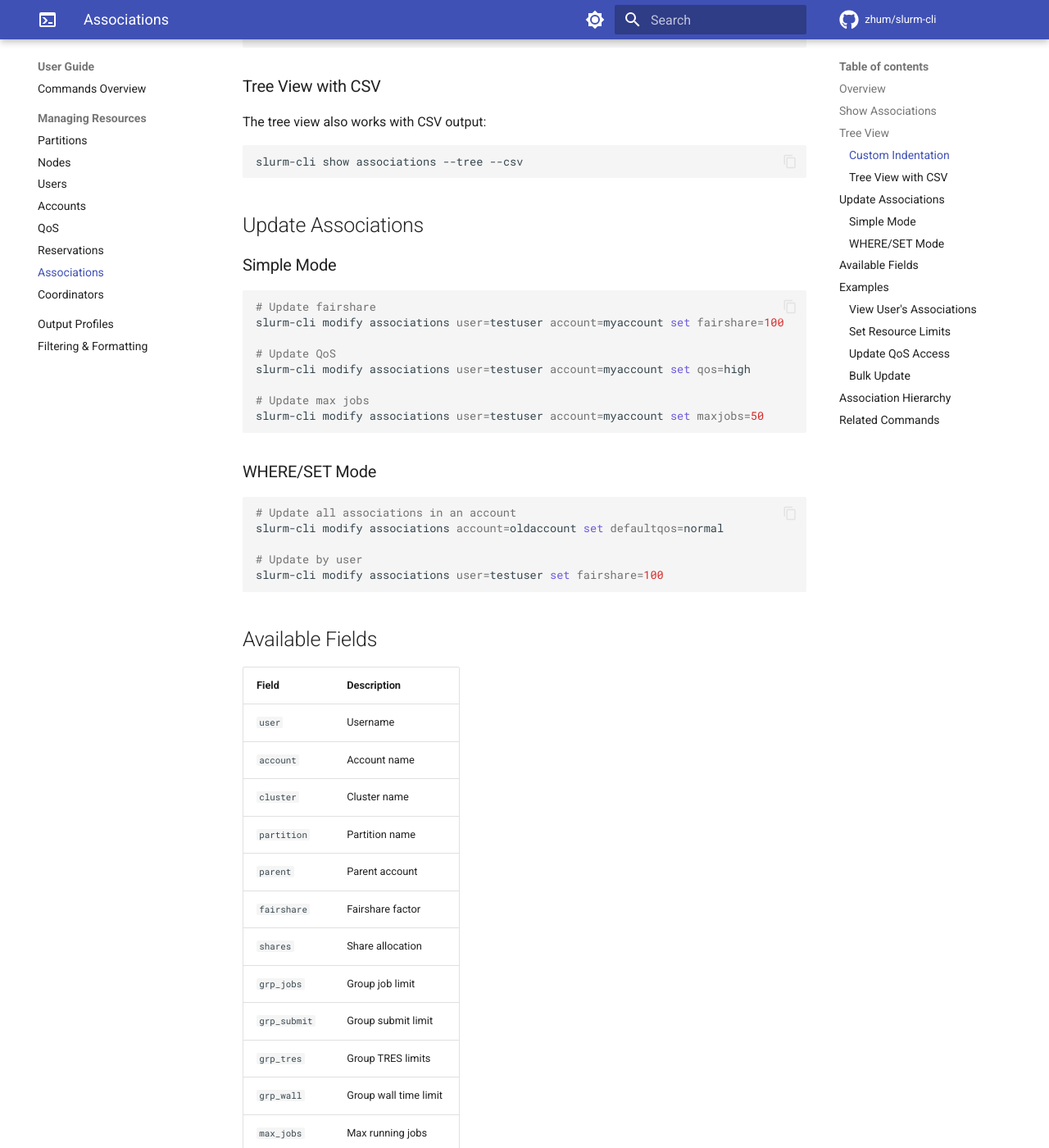
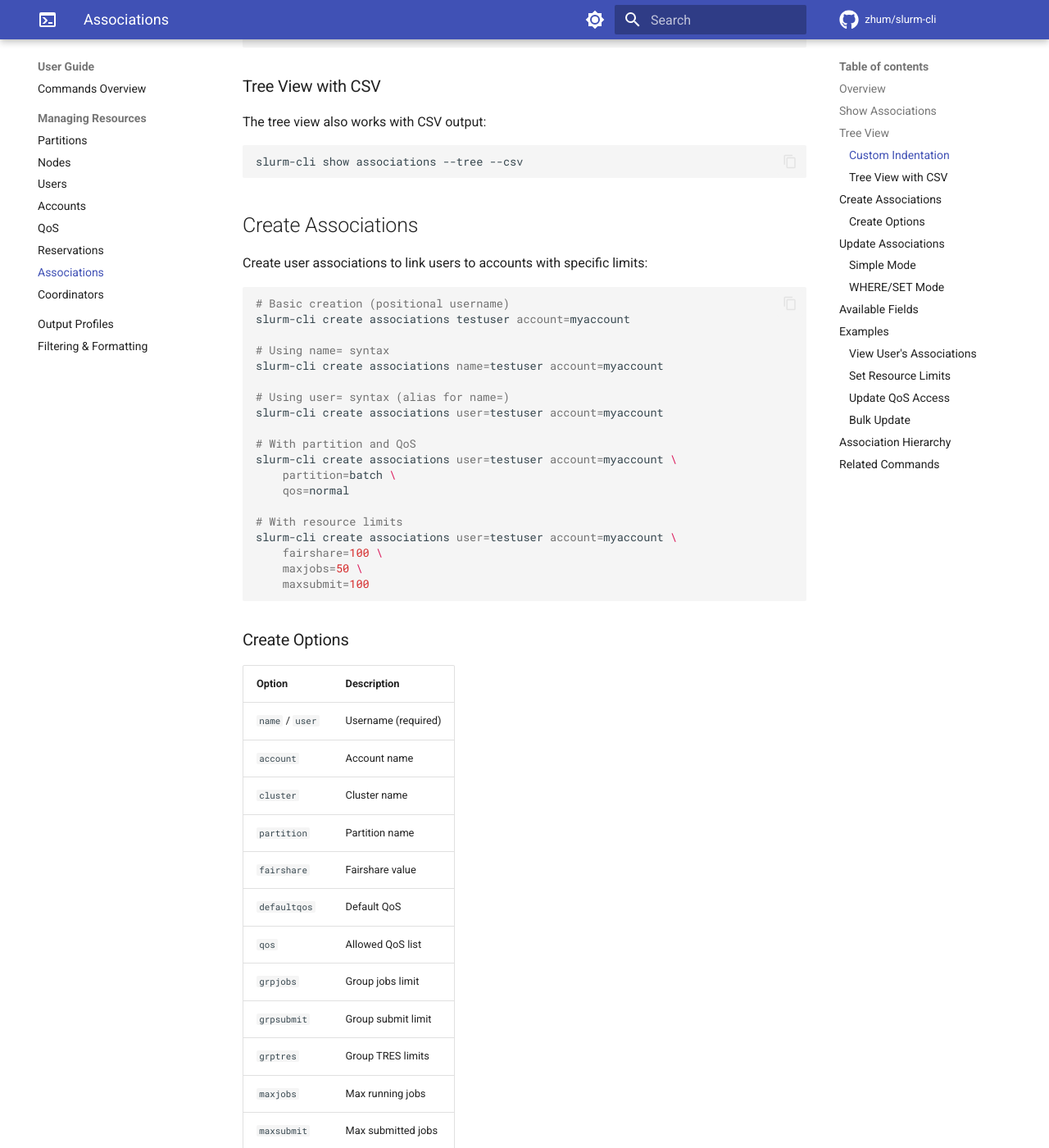
Before and after one commit to zhum/slurm-swiss-knife, an MkDocs documentation site: the page built from docs/user-guide/resources/associations.md, in a window 1280 px wide and 1400 px high, scrolled down 1514 px. Shown: the whole window at 82% size. Built offline with MkDocs 1.6.1 and Material for MkDocs 9.7.7, drawn with Linux system fonts in a browser that asks for light colours; comment, search, counter and statistics services are not loaded; the version menu is left out; some of the changed text lies outside the part shown.

Commit message:
Add missing documentation for recent features
- Document association create command with name=/user= syntax
- Document user create name= syntax and account/wckey validation warning
- Update CHANGELOG with new features

````diff
--- a/docs/user-guide/resources/associations.md
+++ b/docs/user-guide/resources/associations.md
@@ -72,6 +72,51 @@ The tree view also works with CSV output:
 ```bash
 slurm-cli show associations --tree --csv
 ```
+
+## Create Associations
+
+Create user associations to link users to accounts with specific limits:
+
+```bash
+# Basic creation (positional username)
+slurm-cli create associations testuser account=myaccount
+
+# Using name= syntax
+slurm-cli create associations name=testuser account=myaccount
+
+# Using user= syntax (alias for name=)
+slurm-cli create associations user=testuser account=myaccount
+
+# With partition and QoS
+slurm-cli create associations user=testuser account=myaccount \
+    partition=batch \
+    qos=normal
+
+# With resource limits
+slurm-cli create associations user=testuser account=myaccount \
+    fairshare=100 \
+    maxjobs=50 \
+    maxsubmit=100
+```
+
+### Create Options
+
+| Option | Description |
+|--------|-------------|
+| `name` / `user` | Username (required) |
+| `account` | Account name |
+| `cluster` | Cluster name |
+| `partition` | Partition name |
+| `fairshare` | Fairshare value |
+| `defaultqos` | Default QoS |
+| `qos` | Allowed QoS list |
+| `grpjobs` | Group jobs limit |
+| `grpsubmit` | Group submit limit |
+| `grptres` | Group TRES limits |
+| `maxjobs` | Max running jobs |
+| `maxsubmit` | Max submitted jobs |
+| `maxtrespj` | Max TRES per job |
+| `maxwall` | Max wall time |
 
 ## Update Associations
 
````
Also changed, not shown: CHANGELOG.md (+7 -0 lines), docs/user-guide/resources/users.md (+17 -1 lines), 1 other file.
